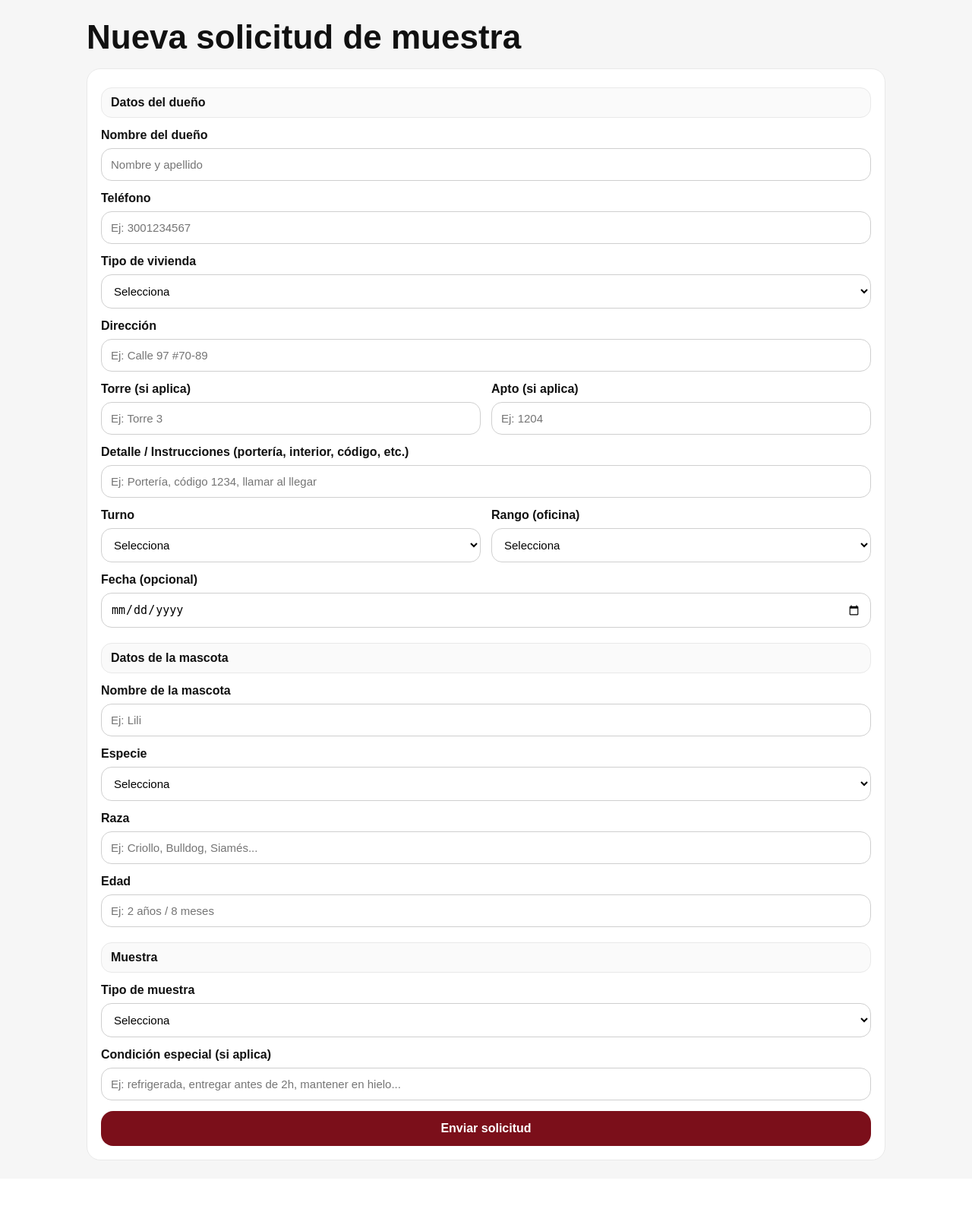
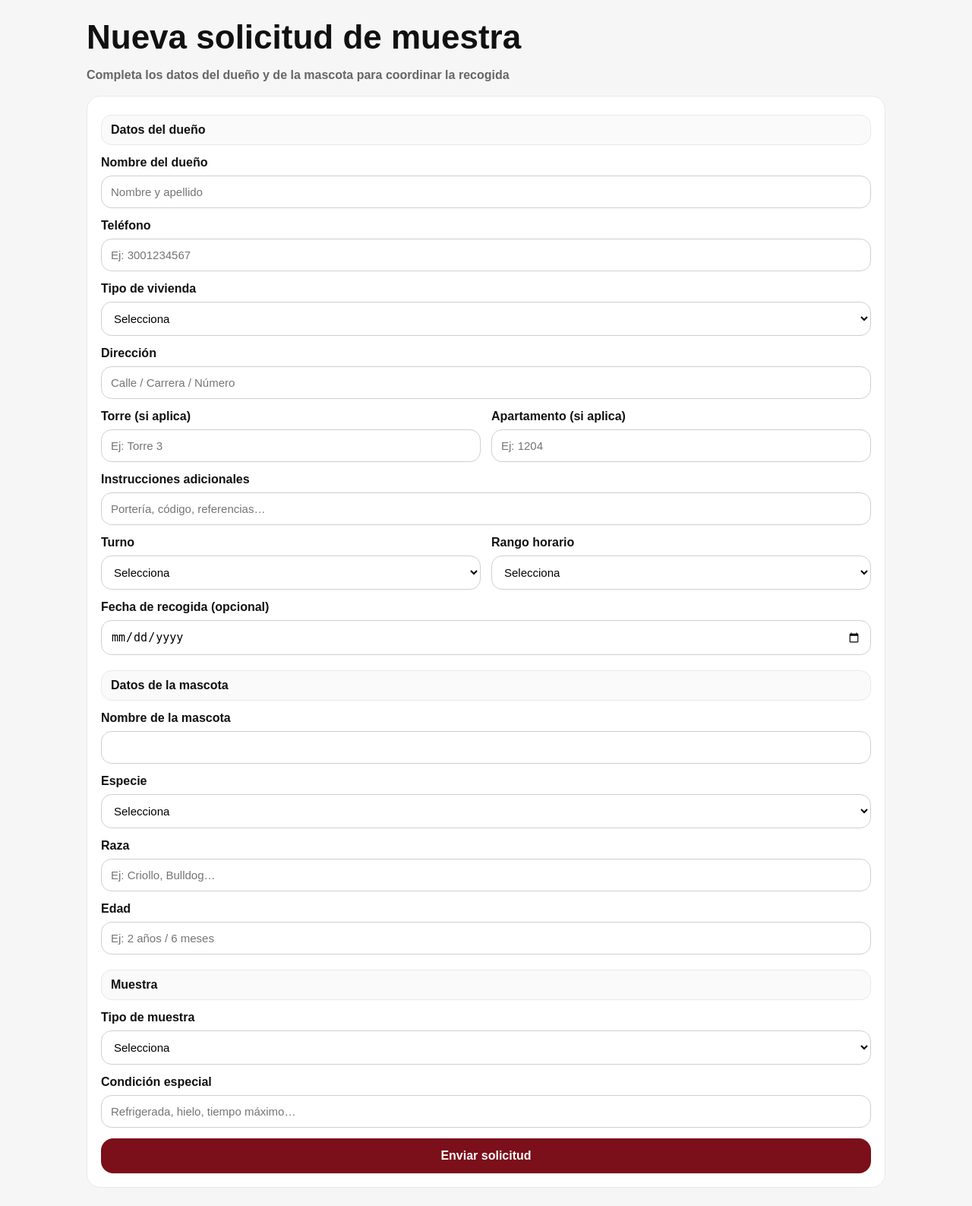
Before and after one commit to daniellascano811/laboratorio-veterinario, a Flask app: page / in a window 1280 px wide. Shown: the part 83-1670 px from the top of the page at 76% size. Before the commit the page ends 1610 px from the top, so only its background shows below. Run offline with Flask 3, Linux system fonts and the light colour scheme; some libraries are stand-ins or nearby versions.

Commit message:
UI: jerarquia y titulo 'Nueva solicitud de muestra'

```diff
--- a/templates/formulario.html
+++ b/templates/formulario.html
@@ -19,18 +19,27 @@
     </div>
 
     <nav class="nav">
-      <a class="nav-btn {{ 'active' if active=='form' else '' }}" href="{{ url_for('home') }}">Nueva solicitud</a>
-      <a class="nav-btn {{ 'active' if active=='solicitudes' else '' }}" href="{{ url_for('ver_solicitudes') }}">Ver solicitudes</a>
+      <a class="nav-btn active" href="{{ url_for('home') }}">
+        Nueva solicitud
+      </a>
+      <a class="nav-btn" href="{{ url_for('ver_solicitudes') }}">
+        Ver solicitudes
+      </a>
     </nav>
   </div>
 </header>
 
 <main class="container">
+  <!-- JERARQUÍA CLARA -->
   <h1>Nueva solicitud de muestra</h1>
+  <p class="subtitle">
+    Completa los datos del dueño y de la mascota para coordinar la recogida
+  </p>
 
   <section class="card">
     <form class="grid grid-vertical" method="POST" action="{{ url_for('crear_solicitud') }}">
 
+      <!-- ================== DATOS DEL DUEÑO ================== -->
       <div class="section-title">Datos del dueño</div>
 
       <label>Nombre del dueño
@@ -45,12 +54,12 @@
         <select name="vivienda_tipo" required>
           <option value="" selected disabled>Selecciona</option>
           <option value="casa">Casa</option>
-          <option value="apto">Apartamento</option>
+          <option value="apartamento">Apartamento</option>
         </select>
       </label>
 
       <label>Dirección
-        <input name="direccion" placeholder="Ej: Calle 97 #70-89" required>
+        <input name="direccion" placeholder="Calle / Carrera / Número" required>
       </label>
 
       <div class="row-2">
@@ -58,13 +67,13 @@
           <input name="torre" placeholder="Ej: Torre 3">
         </label>
 
-        <label>Apto (si aplica)
+        <label>Apartamento (si aplica)
           <input name="apto" placeholder="Ej: 1204">
         </label>
       </div>
 
-      <label>Detalle / Instrucciones (portería, interior, código, etc.)
-        <input name="direccion_detalle" placeholder="Ej: Portería, código 1234, llamar al llegar">
+      <label>Instrucciones adicionales
+        <input name="direccion_detalle" placeholder="Portería, código, referencias…">
       </label>
 
       <div class="row-2">
@@ -76,23 +85,24 @@
           </select>
         </label>
 
-        <label>Rango (oficina)
+        <label>Rango horario
           <select name="horario_rango" required>
             <option value="" selected disabled>Selecciona</option>
-            <option value="9:00 - 12:00">9:00 - 12:00</option>
-            <option value="13:00 - 17:00">13:00 - 17:00</option>
+            <option value="9:00 - 12:00">9:00 – 12:00</option>
+            <option value="13:00 - 17:00">13:00 – 17:00</option>
           </select>
         </label>
       </div>
 
-      <label>Fecha (opcional)
+      <label>Fecha de recogida (opcional)
         <input type="date" name="fecha">
       </label>
 
+      <!-- ================== DATOS DE LA MASCOTA ================== -->
       <div class="section-title">Datos de la mascota</div>
 
       <label>Nombre de la mascota
-        <input name="mascota_nombre" placeholder="Ej: Lili" required>
+        <input name="mascota_nombre" required>
       </label>
 
       <label>Especie
@@ -105,17 +115,18 @@
       </label>
 
       <label id="mascota_otro_wrap" class="hidden">¿Cuál?
-        <input name="mascota_otro" id="mascota_otro" placeholder="Ej: Conejo, Ave, etc">
+        <input name="mascota_otro" id="mascota_otro" placeholder="Especifica la mascota">
       </label>
 
       <label>Raza
-        <input name="mascota_raza" placeholder="Ej: Criollo, Bulldog, Siamés...">
+        <input name="mascota_raza" placeholder="Ej: Criollo, Bulldog…">
       </label>
 
       <label>Edad
-        <input name="mascota_edad" placeholder="Ej: 2 años / 8 meses">
+        <input name="mascota_edad" placeholder="Ej: 2 años / 6 meses">
       </label>
 
+      <!-- ================== MUESTRA ================== -->
       <div class="section-title">Muestra</div>
 
       <label>Tipo de muestra
@@ -132,11 +143,13 @@
         <input name="muestra_otro" id="muestra_otro" placeholder="Describe la muestra">
       </label>
 
-      <label>Condición especial (si aplica)
-        <input name="muestra_condicion" placeholder="Ej: refrigerada, entregar antes de 2h, mantener en hielo...">
+      <label>Condición especial
+        <input name="muestra_condicion" placeholder="Refrigerada, hielo, tiempo máximo…">
       </label>
 
-      <button class="btn-primary" type="submit">Enviar solicitud</button>
+      <button class="btn-primary" type="submit">
+        Enviar solicitud
+      </button>
     </form>
   </section>
 </main>
@@ -147,8 +160,7 @@
   const mascotaOtro = document.getElementById("mascota_otro");
 
   function toggleMascotaOtro(){
-    const v = especie.value;
-    if (v === "otro") {
+    if (especie.value === "otro") {
       mascotaOtroWrap.classList.remove("hidden");
       mascotaOtro.required = true;
     } else {
@@ -165,8 +177,7 @@
   const muestraOtro = document.getElementById("muestra_otro");
 
   function toggleMuestraOtro(){
-    const v = muestra.value;
-    if (v === "otro") {
+    if (muestra.value === "otro") {
       muestraOtroWrap.classList.remove("hidden");
       muestraOtro.required = true;
     } else {
```
Also changed, not shown: static/styles.css (line endings or trailing spaces).
